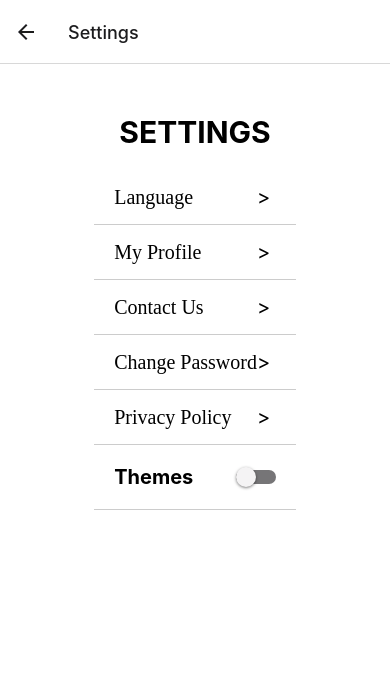
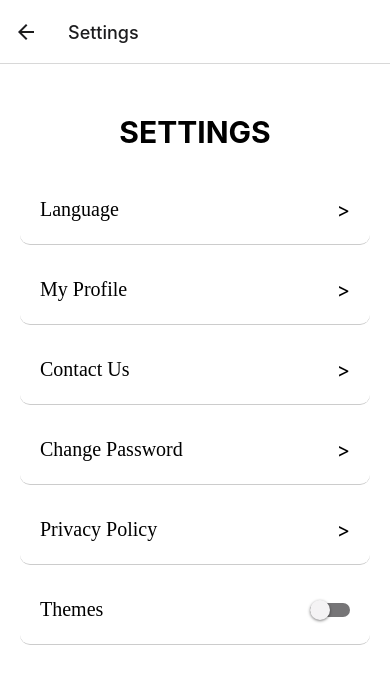
Before and after one commit to ESIANNAN/rn-assignment5-11347739, a React Native app: screen /Settings in a window 390 px wide. Shown: the top 684 px of the page. Built offline with nearby package versions, Linux system fonts and the light colour scheme.

Commit message:
Update Settings.js
made the toggle button responsive and changes the theme of the app to darkmode or light mode when clicked on

```diff
--- a/Settings.js
+++ b/Settings.js
@@ -1,46 +1,61 @@
-import { StatusBar } from 'expo-status-bar';
 import React, { useState } from 'react';
-import { StyleSheet, Text, View, FlatList, Switch } from 'react-native';
+import { StyleSheet, Text, View, FlatList, Switch, StatusBar } from 'react-native';
 
 export default function App() {
-  const [isEnabled, setIsEnabled] = useState(false);
-  const toggleSwitch = () => setIsEnabled(previousState => !previousState);
+  const [isDarkMode, setIsDarkMode] = useState(false);
+
+  const toggleSwitch = () => {
+    setIsDarkMode((previousState) => !previousState);
+  };
 
   const settings = [
-    { key: '1', settings: 'Language' },
-    { key: '2', settings: 'My Profile' },
-    { key: '3', settings: 'Contact Us' },
-    { key: '4', settings: 'Change Password' },
-    { key: '5', settings: 'Privacy Policy' },
+    { key: '1', settings: 'Language', type: 'normal' },
+    { key: '2', settings: 'My Profile', type: 'normal' },
+    { key: '3', settings: 'Contact Us', type: 'normal' },
+    { key: '4', settings: 'Change Password', type: 'normal' },
+    { key: '5', settings: 'Privacy Policy', type: 'normal' },
+    { key: '6', settings: 'Themes', type: 'themes' },
   ];
 
+  const renderItem = ({ item }) => {
+    return (
+      <View
+        style={[
+          styles.settingsItem,
+          {
+            backgroundColor: isDarkMode ? '#222' : '#FFF',
+            borderBottomColor: isDarkMode ? '#444' : '#CCC',
+          },
+        ]}
+      >
+        <Text style={[styles.settingsText, { color: isDarkMode ? '#FFF' : '#000' }]}>
+          {item.settings}
+        </Text>
+        {item.type === 'themes' && (
+          <Switch
+            trackColor={{ false: '#767577', true: '#81b0ff' }}
+            thumbColor={isDarkMode ? '#f5dd4b' : '#f4f3f4'}
+            ios_backgroundColor="#3e3e3e"
+            onValueChange={toggleSwitch}
+            value={isDarkMode}
+          />
+        )}
+        {item.type === 'normal' && (
+          <Text style={[styles.arrow, { color: isDarkMode ? '#FFF' : '#000' }]}>{'>'}</Text>
+        )}
+      </View>
+    );
+  };
+
   return (
-    <View style={styles.container}>
-      <Text style={styles.headerText}>SETTINGS</Text>
+    <View style={[styles.container, { backgroundColor: isDarkMode ? '#222' : '#FFF' }]}>
+      <Text style={[styles.randomtext, { color: isDarkMode ? '#FFF' : '#000' }]}>SETTINGS</Text>
       <FlatList
         data={settings}
-        renderItem={({ item }) => (
-          <View style={styles.settingsItem}>
-            <Text style={styles.settingsText}>{item.settings}</Text>
-            <Text style={styles.arrow}>{'>'} </Text>
-          </View>
-        )}
-        ListFooterComponent={
-          <View style={styles.themesContainer}>
-            <Text style={styles.themesText}>Themes</Text>
-            <Switch
-              trackColor={{ false: "#767577", true: "#81b0ff" }}
-              thumbColor={isEnabled ? "#f5dd4b" : "#f4f3f4"}
-              ios_backgroundColor="#3e3e3e"
-              onValueChange={toggleSwitch}
-              value={isEnabled}
-            />
-          </View>
-        }
-        keyExtractor={item => item.key}
+        renderItem={renderItem}
         contentContainerStyle={styles.listContentContainer}
       />
-      <StatusBar style="auto" />
+      <StatusBar style={isDarkMode ? 'light' : 'dark'} />
     </View>
   );
 }
@@ -48,49 +63,38 @@ export default function App() {
 const styles = StyleSheet.create({
   container: {
     flex: 1,
-    backgroundColor: '#fff',
+    alignItems: 'center',
+    justifyContent: 'center',
     paddingTop: 50,
-    alignItems: 'center',
   },
-  headerText: {
+  randomtext: {
     fontSize: 30,
     fontWeight: 'bold',
     marginBottom: 20,
   },
   listContentContainer: {
+    alignItems: 'center',
     paddingBottom: 20,
   },
   settingsItem: {
+    padding: 20,
+    marginVertical: 5,
+    borderRadius: 10,
+    backgroundColor: '#FFF',
+    width: 350,
+    height: 70,
     flexDirection: 'row',
     justifyContent: 'space-between',
     alignItems: 'center',
-    paddingVertical: 15,
-    paddingHorizontal: 20,
+    elevation: 2,
     borderBottomWidth: 1,
-    borderBottomColor: '#ccc',
-    width: '100%',
-    backgroundColor: '#fff',
   },
   settingsText: {
     fontSize: 20,
+    textAlign: 'center',
     fontFamily: 'Times New Roman',
   },
   arrow: {
     fontSize: 20,
   },
-  themesContainer: {
-    flexDirection: 'row',
-    justifyContent: 'space-between',
-    alignItems: 'center',
-    paddingVertical: 20,
-    paddingHorizontal: 20,
-    borderBottomWidth: 1,
-    borderBottomColor: '#ccc',
-    width: '100%',
-    backgroundColor: '#fff',
-  },
-  themesText: {
-    fontSize: 20,
-    fontWeight: 'bold',
-  },
 });
```
